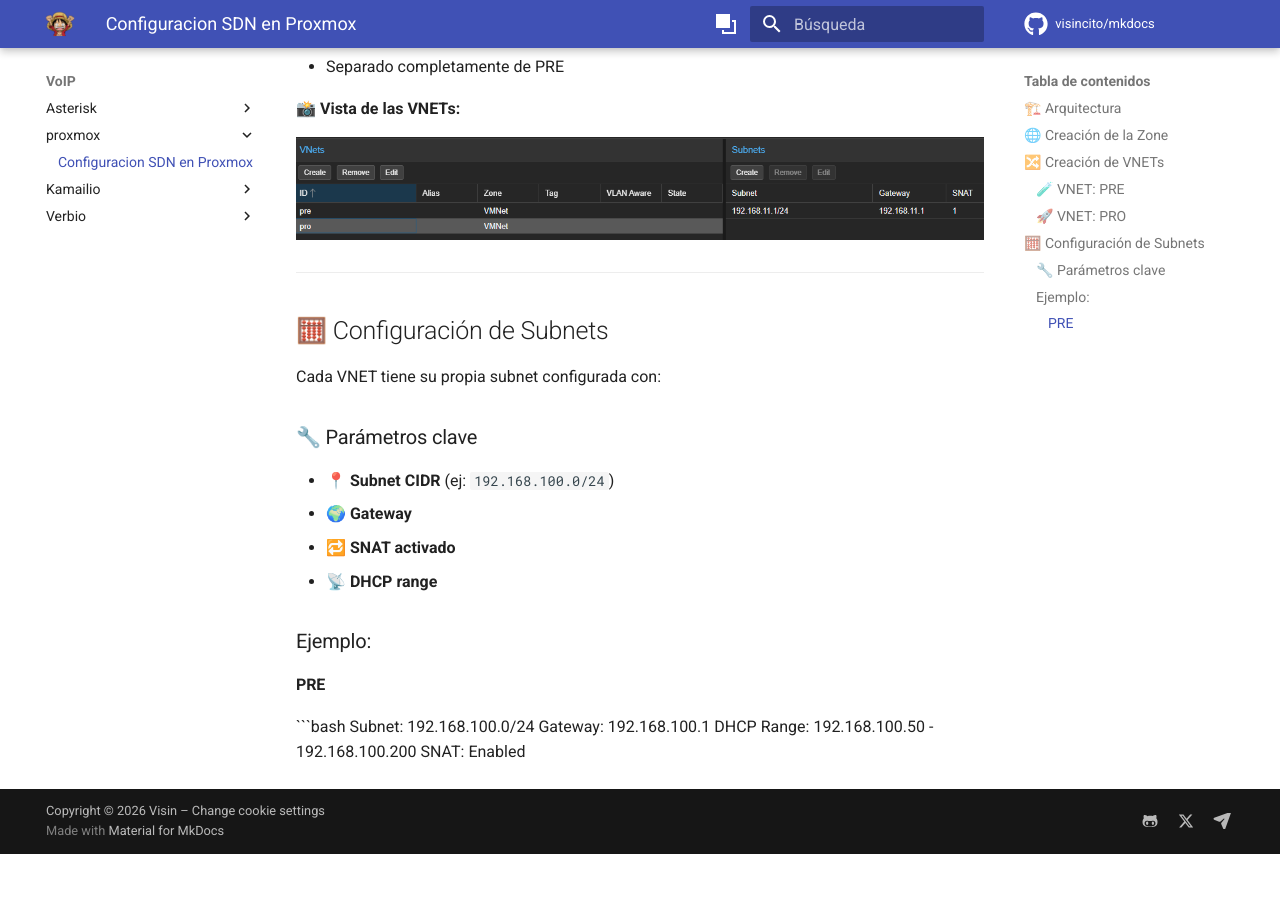
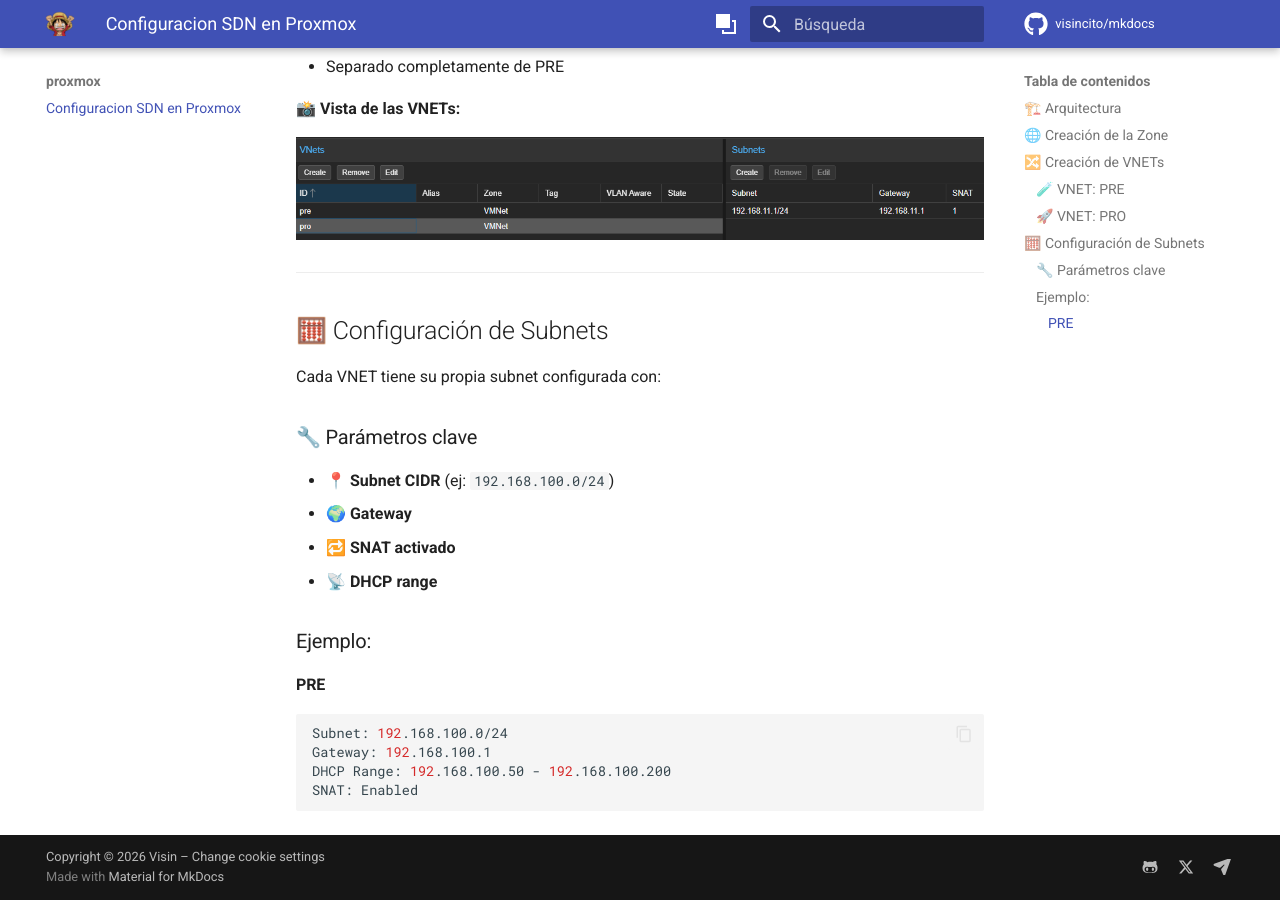
Before and after one commit to visincito/mkdocs, an MkDocs documentation site: the page built from docs/proxmox-sdn.md, in a window 1280 px wide and 900 px high, scrolled down 1607 px. Built offline with MkDocs 1.6.1 and Material for MkDocs 9.7.7, drawn with Linux system fonts in a browser that asks for light colours; comment, search, counter and statistics services are not loaded; before the commit the page ends 2461 px from its top, so only the background shows below that; some of the changed text lies outside the part shown.

````diff
--- a/docs/proxmox-sdn.md
+++ b/docs/proxmox-sdn.md
@@ -1,4 +1,4 @@
-# 🧩 Configuración de SDN en Proxmox
+# Configuración de SDN en Proxmox
 
 Configurando una red **SDN (Software Defined Networking)** en Proxmox para separar entornos de **preproducción** y **producción**, manteniendo aislamiento y control mediante NAT y DHCP.
 
@@ -76,3 +76,4 @@ Subnet: 192.168.100.0/24
 Gateway: 192.168.100.1
 DHCP Range: 192.168.100.50 - 192.168.100.200
 SNAT: Enabled
+```
--- a/mkdocs.yml
+++ b/mkdocs.yml
@@ -13,8 +13,6 @@ nav:
         - Pattern Matching: asterisk-pattern.md
         - Asterisk + chan_dongle: asterisk-dongle.md
         - Usar GoogleTTS de Google Traslation: asterisk-googletts.md
-    - proxmox:
-        - Configuracion SDN en Proxmox: proxmox-sdn.md
     - Kamailio:
         - Instalar Kamailio con sqlite3: kamailio-install.md
     - Verbio:
@@ -25,6 +23,8 @@ nav:
         - Error certificados metrics-server: mk8s-cert-metrics.md
     - Kind:
       - Instalar Kind: kind-install.md
+  - proxmox:
+    - Configuracion SDN en Proxmox: proxmox-sdn.md
   - Blog:
       - blog/index.md
   - About: about.md
````
